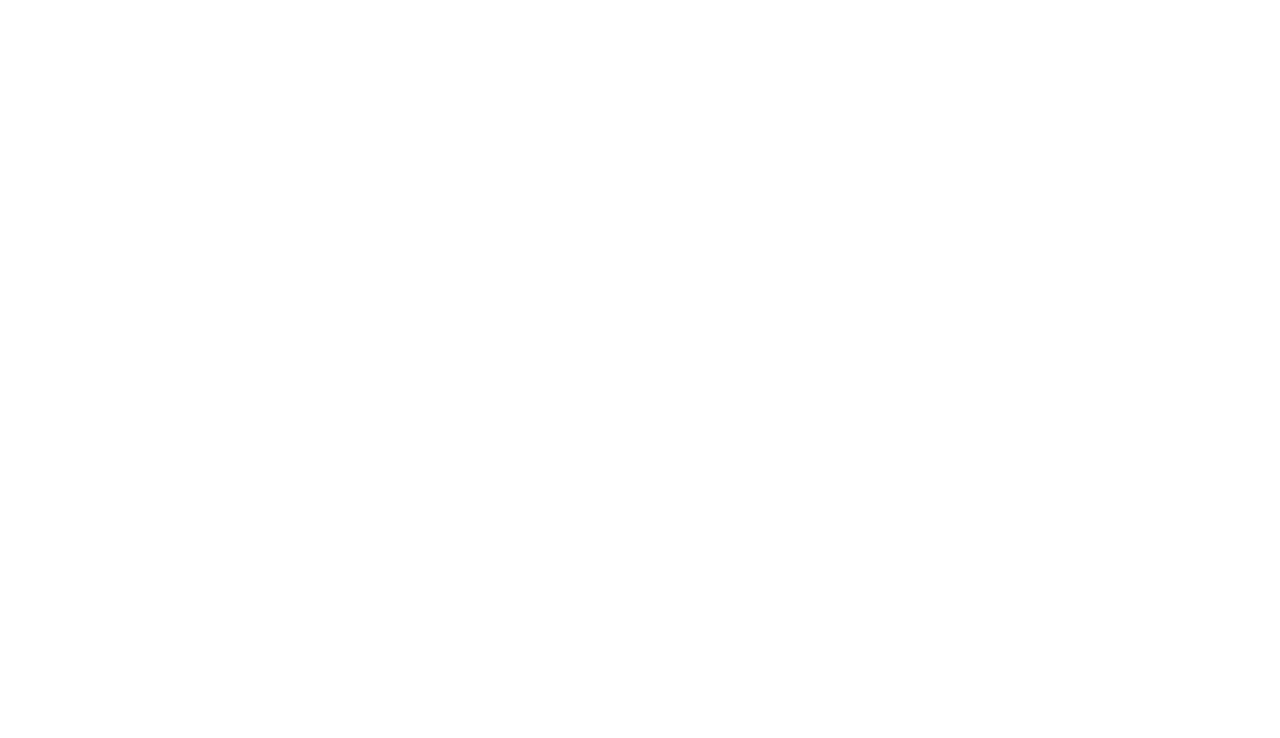
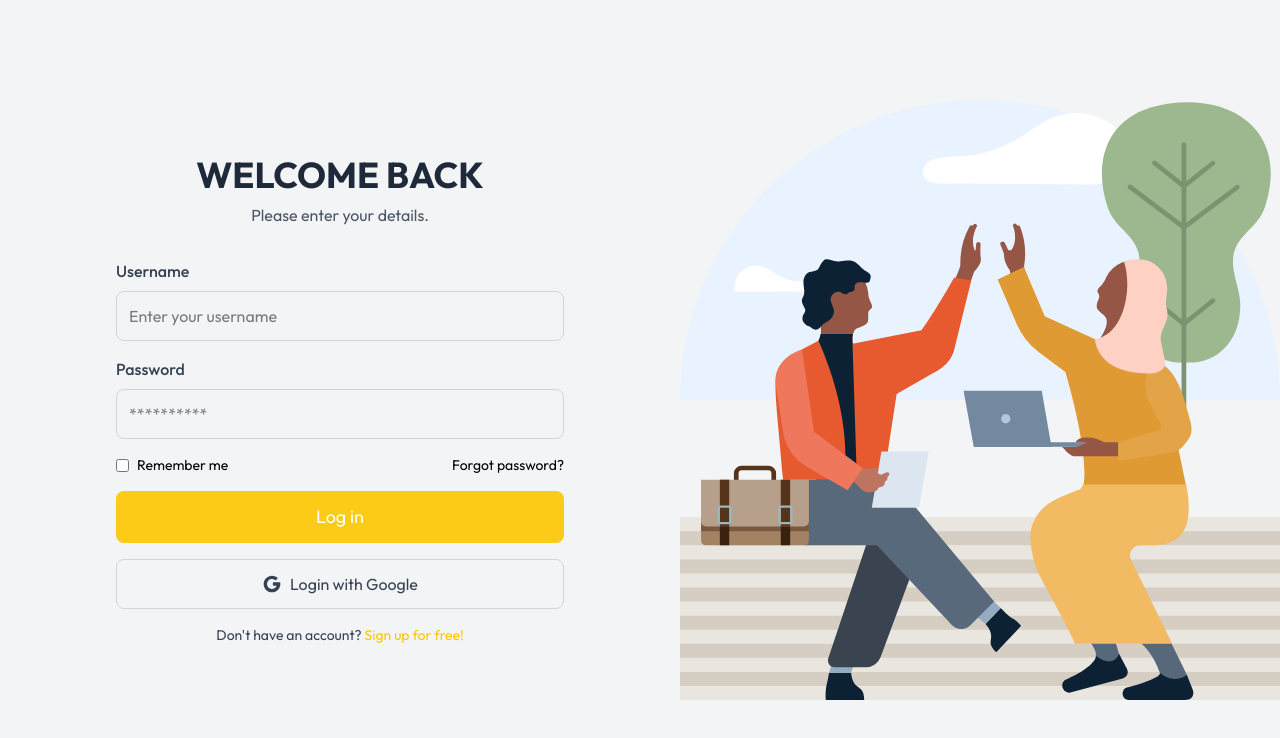
Before and after one commit to MozammilT/thoughtnest, a React (Vite) app in the folder client/: page /login in a window 1280 px wide. Before the commit this address had no page. Shown: the top 738 px of the page. Built offline with nearby package versions, Linux system fonts and the light colour scheme.

Commit message:
Add routes for Login and SignUp components

```diff
--- a/client/src/App.jsx
+++ b/client/src/App.jsx
@@ -6,6 +6,8 @@
 import AddblogMenu from "./pages/Admin/AddblogMenu";
 import BloglistMenu from "./pages/Admin/BloglistMenu";
 import CommentsMenu from "./pages/Admin/CommentsMenu";
+import Login from "./components/admin/Login";
+import SignUp from "./components/admin/SignUp";
 
 function App() {
   return (
@@ -13,6 +15,8 @@
       <Routes>
         <Route path="/" element={<Home />} />
         <Route path="/blog/:id" element={<Blog />} />
+        <Route path="/login" element={<Login />} />
+        <Route path="/signup" element={<SignUp />} />
         <Route path="/dashboard" element={<SidebarDemo />}>
           <Route index element={<DashboardMenu />} />
           <Route path="addBlog" element={<AddblogMenu />} />
```
